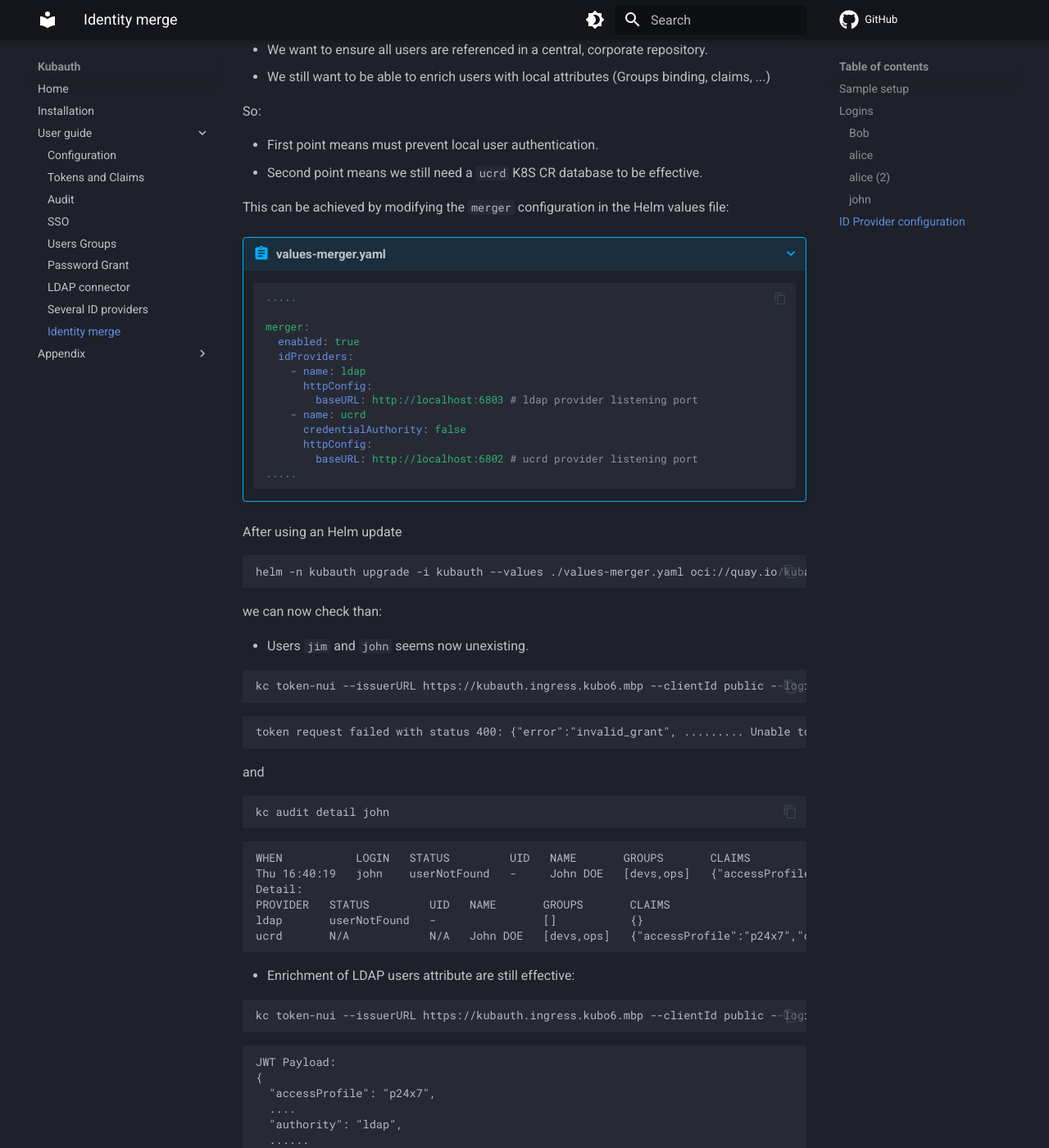
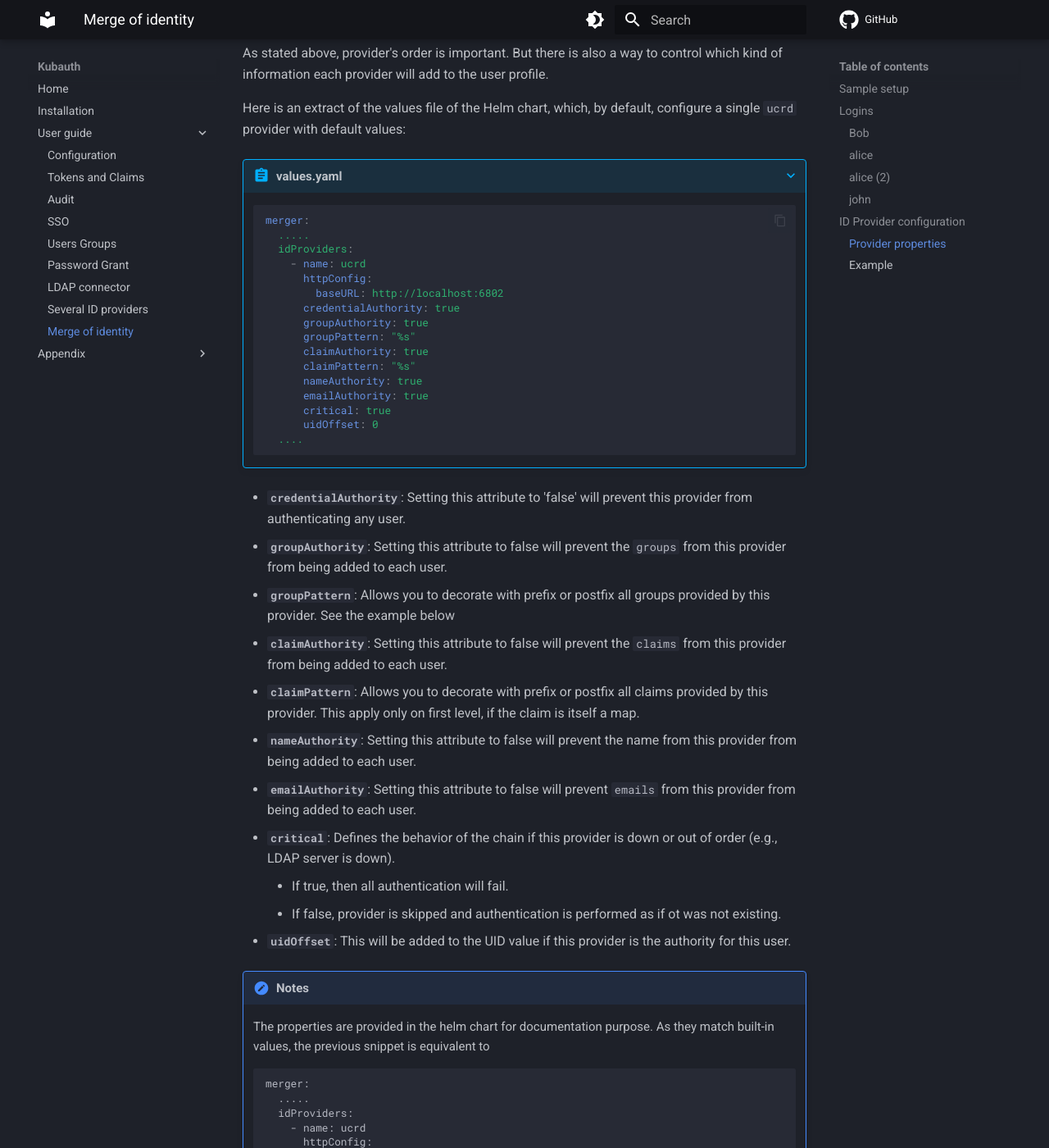
Before and after one commit to kubauth/kubauth-doc, an MkDocs documentation site: the page built from docs/user-guide/190-merge-of-identity.md, in a window 1280 px wide and 1400 px high, scrolled down 5776 px. Shown: the whole window at 82% size. Built offline with MkDocs 1.6.1 and Material for MkDocs 9.7.7, drawn with Linux system fonts in a browser that asks for light colours; comment, search, counter and statistics services are not loaded; some of the changed text lies outside the part shown.

Commit message:
Work in progress

````diff
--- a/docs/user-guide/190-identity-merge.md
+++ b/docs/user-guide/190-merge-of-identity.md
@@ -1,4 +1,4 @@
-# Identity merge
+# Merge of Identity
 
 In previous chapters, each user was defined inside a specific provider database. But Kubauth allow properties of a given user defined in two (or more) ID provider to be merged.
 
@@ -262,23 +262,82 @@
 
 This time, the login is successful. This because `john` does not exists on the LDAP side, So the authentication by the `ucrd` provider is effective.
 
-In other words, with the configuration, a user which have access to a Kubernetes cluster resource but no access to a central
+In other words, with the configuration, an administrator which have access to a Kubernetes cluster resource but no access to a central
 LDAP server will be able to create local users, but will be unable to change a global user password.
 
 ## ID Provider configuration
 
+### Provider properties
+
+As stated above, provider's order is important. But there is also a way to control which kind of information each provider will add to the user profile.
+
+Here is an extract of the values file of the Helm chart, which, by default, configure a single `ucrd` provider with default values:
+
+
+???+ abstract "values.yaml"
+
+    ``` { .yaml .copy }
+    merger:
+      .....
+      idProviders:
+        - name: ucrd
+          httpConfig:
+            baseURL: http://localhost:6802
+          credentialAuthority: true
+          groupAuthority: true
+          groupPattern: "%s"
+          claimAuthority: true
+          claimPattern: "%s"
+          nameAuthority: true
+          emailAuthority: true
+          critical: true
+          uidOffset: 0
+      ....
+    ```
+
+- **`credentialAuthority`**: Setting this attribute to 'false' will prevent this provider from authenticating any user.
+- **`groupAuthority`**: Setting this attribute to false will prevent the `groups` from this provider from being added to each user.
+- **`groupPattern`**: Allows you to decorate with prefix or postfix all groups provided by this provider. See the example below
+- **`claimAuthority`**: Setting this attribute to false will prevent the `claims` from this provider from being added to each user.
+- **`claimPattern`**: Allows you to decorate with prefix or postfix all claims provided by this provider. This apply only on first level, if the claim is itself a map.
+- **`nameAuthority`**: Setting this attribute to false will prevent the name from this provider from being added to each user.
+- **`emailAuthority`**: Setting this attribute to false will prevent `emails` from this provider from being added to each user.
+- **`critical`**: Defines the behavior of the chain if this provider is down or out of order (e.g., LDAP server is down).
+    - If true, then all authentication will fail.
+    - If false, provider is skipped and authentication is performed as if ot was not existing.
+- **`uidOffset`**: This will be added to the UID value if this provider is the authority for this user.
+
+!!! notes
+
+    The properties are provided in the helm chart for documentation purpose.
+    As they match built-in values, the previous snippet is equivalent to
+
+    ```
+    merger:
+      .....
+      idProviders:
+        - name: ucrd
+          httpConfig:
+            baseURL: http://localhost:6802
+    ```
+
+
+
+### Example
+
 Given the following requirement:
 
-- We want to ensure all users are referenced in a central, corporate repository.
+- We want to ensure all users are referenced in a central, corporate repository. (No local users anymore)
 - We still want to be able to enrich users with local attributes (Groups binding, claims, ...)
+- We want to identify all groups which where issued from LDAP.
 
 So:
 
 - First point means must prevent local user authentication.
 - Second point means we still need a `ucrd` K8S CR database to be effective.
+- Third point will be solved by adding a prefix to the groups provided through LDAP.
 
 This can be achieved by modifying the `merger` configuration in the Helm values file:
-
 
 ???+ abstract "values-merger.yaml"
 
@@ -298,6 +358,7 @@
             baseURL: http://localhost:6802 # ucrd provider listening port
     .....
     ```
+
 After using an Helm update
 
 ``` { .bash .copy }
@@ -316,21 +377,8 @@
 token request failed with status 400: {"error":"invalid_grant", ......... Unable to authenticate the provided username and password credentials."}
 ```
 
-and
 
-``` { .bash .copy }
-kc audit detail john
-```
-```
-WHEN           LOGIN   STATUS         UID   NAME       GROUPS       CLAIMS                                      EMAILS                  AUTH
-Thu 16:40:19   john    userNotFound   -     John DOE   [devs,ops]   {"accessProfile":"p24x7","office":"208G"}   [johnd@mycompany.com]
-Detail:
-PROVIDER   STATUS         UID   NAME       GROUPS       CLAIMS                                      EMAILS
-ldap       userNotFound   -                []           {}                                          []
-ucrd       N/A            N/A   John DOE   [devs,ops]   {"accessProfile":"p24x7","office":"208G"}   [johnd@mycompany.com]
-```
-
-- Enrichment of LDAP users attribute are still effective:
+- Enrichment of LDAP users attribute are still effective. And the group from LDAP has been prefixed.
 
 ``` { .bash .copy }
 kc token-nui --issuerURL https://kubauth.ingress.kubo6.mbp --clientId public --login bob --password bob123 -d
@@ -357,10 +405,10 @@
 kc audit detail bob
 ```
 ```
-WHEN           LOGIN   STATUS            UID   NAME         GROUPS        CLAIMS                      EMAILS                AUTH
-Thu 16:47:13   bob     passwordChecked   -     Bob MORANE   [ops,staff]   {"accessProfile":"p24x7"}   [bob@mycompany.com]   ldap
+WHEN           LOGIN   STATUS            UID   NAME         GROUPS             CLAIMS                      EMAILS                AUTH
+Sat 10:43:42   bob     passwordChecked   -     Bob MORANE   [ldap-staff,ops]   {"accessProfile":"p24x7"}   [bob@mycompany.com]   ldap
 Detail:
-PROVIDER   STATUS            UID   NAME         GROUPS    CLAIMS                      EMAILS
-ldap       passwordChecked   -     Bob MORANE   [staff]   {}                          [bob@mycompany.com]
-ucrd       N/A               N/A                [ops]     {"accessProfile":"p24x7"}   []
+PROVIDER   STATUS            UID   NAME         GROUPS         CLAIMS                      EMAILS
+ldap       passwordChecked   -     Bob MORANE   [ldap-staff]   {}                          [bob@mycompany.com]
+ucrd       N/A               N/A                [ops]          {"accessProfile":"p24x7"}   []
 ```
--- a/mkdocs.yml
+++ b/mkdocs.yml
@@ -12,7 +12,7 @@
     - "Password Grant": user-guide/160-password-grant.md
     - "LDAP connector": user-guide/170-ldap-connector.md
     - "Several ID providers": user-guide/180-several-id-providers.md
-    - "Identity merge": user-guide/190-identity-merge.md
+    - "Merge of identity": user-guide/190-merge-of-identity.md
   - "Appendix":
     - "OpenLDAP deployment": appendix/100-openldap.md
 
````
Also changed, not shown: other parts of docs/user-guide/190-merge-of-identity.md (+2 -1 lines), 1 other file.
